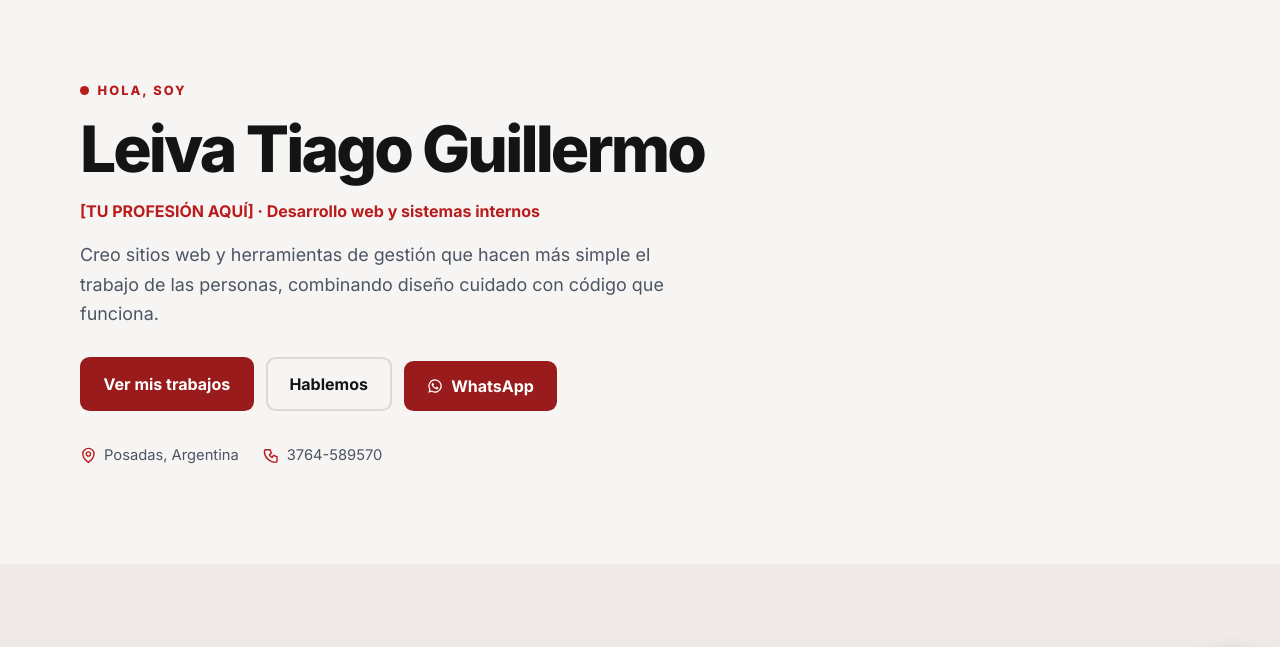
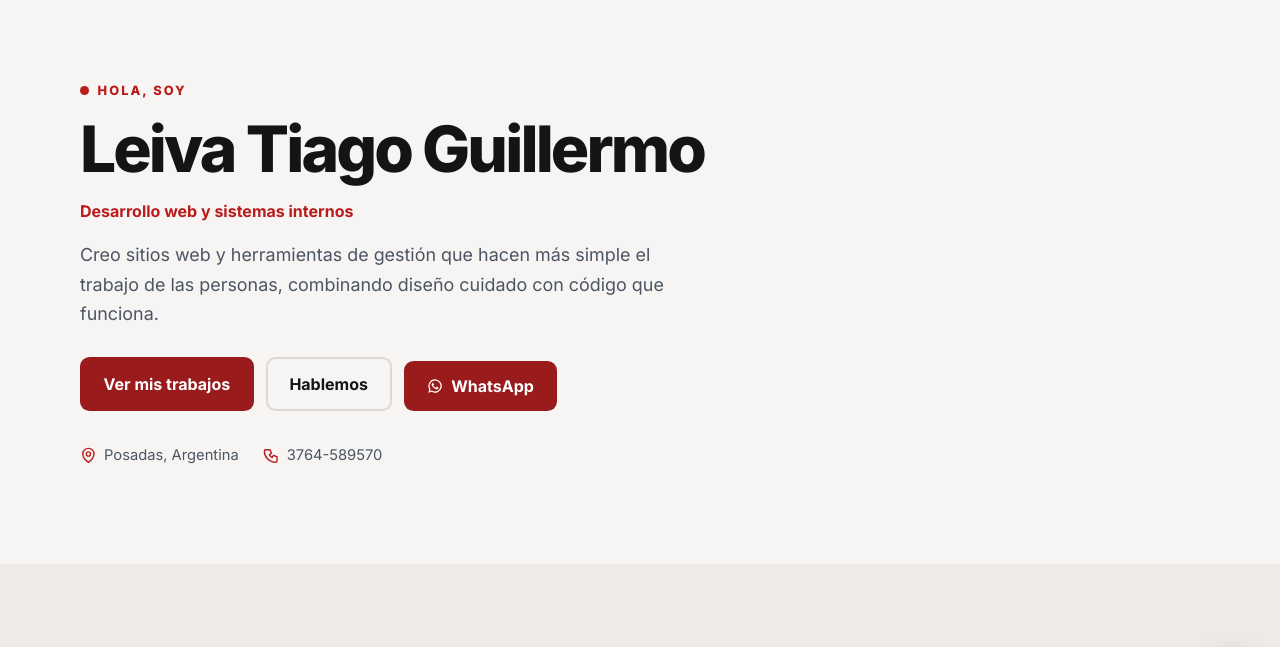
Before and after one commit to guillermodxd49-alt/Miportafolio, a plain HTML site: page index.html in a window 1280 px wide. Shown: the part 76-723 px from the top of the page. Drawn offline with Linux system fonts and the light colour scheme.

Commit message:
Remove profession placeholder from hero

```diff
--- a/index.html
+++ b/index.html
@@ -4,7 +4,6 @@
   PORTFOLIO PERSONAL — index.html
   ============================================================
   CAMBIOS RÁPIDOS (busca con Ctrl+F):
-  [TU PROFESIÓN AQUÍ]       -> tu profesión real
   [TU LINKEDIN / GITHUB...] -> tus redes sociales
   Número de WhatsApp        -> +54 3764 589570 (wa.me/543764589570)
   assets/*.png              -> reemplaza por tus propias imágenes
@@ -116,10 +115,7 @@
 
           <h1 id="hero-titulo">Leiva Tiago Guillermo</h1>
 
-          <p class="hero-profesion">
-            <!-- CAMBIAR: tu profesión exacta -->
-            [TU PROFESIÓN AQUÍ] · Desarrollo web y sistemas internos
-          </p>
+          <p class="hero-profesion">Desarrollo web y sistemas internos</p>
 
           <p class="hero-frase">
             Creo sitios web y herramientas de gestión que hacen más simple el trabajo
```
Also changed, not shown: assets/Gemini_Generated_Image_b366ufb366ufb366.jpg (added).
